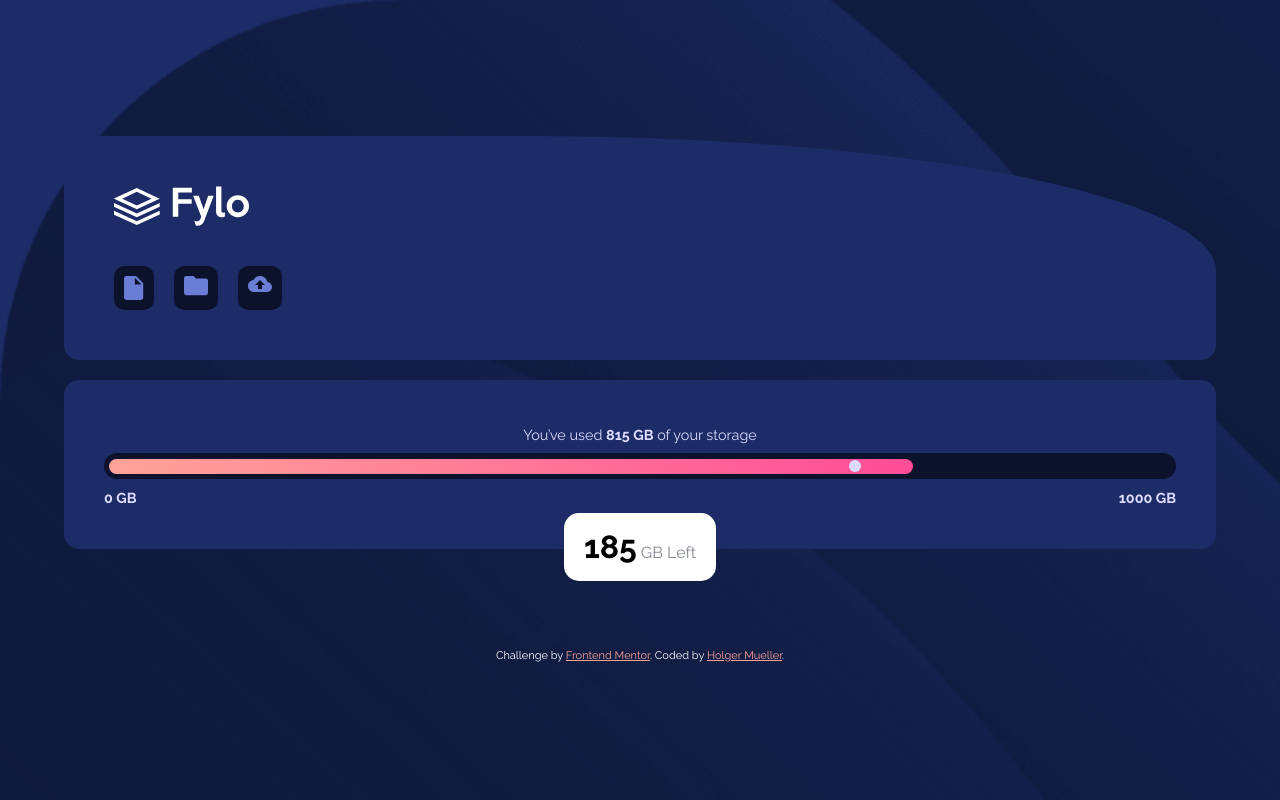
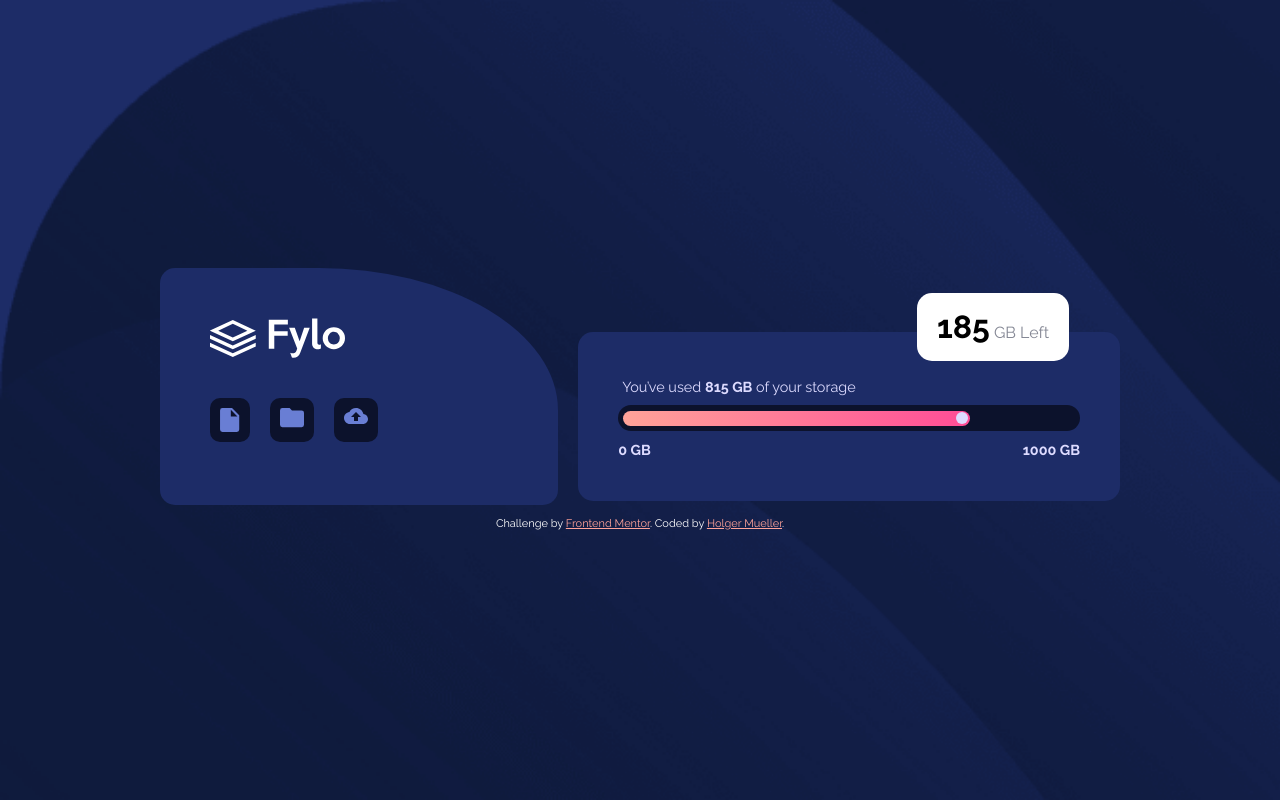
Before and after one commit to Holgermueller/fylo-data-storage-component-master, a plain HTML site: page index.html in a window 1280 px wide. Drawn offline with Linux system fonts and the light colour scheme.

Commit message:
got most of mobile layout done

```diff
--- a/index.html
+++ b/index.html
@@ -39,7 +39,9 @@
           </a>
         </span>
       </section>
+
       <section class="text-section">
+        <div class="text-container">
           <p class="message">You’ve used <bold>815 GB</bold> of your storage</p>
 
           <div>
@@ -52,10 +54,12 @@
               <span class="thousand">1000 GB</span>
             </p>
           </div>
-      </section>
+        </div>
         <div class="gigs-remaining">
           <p><span>185</span> GB Left</p>
+          <div class="arrow"></div>
         </div>
+      </section>
     </main>
 
     <footer class="attribution">
--- a/styles.css
+++ b/styles.css
@@ -106,13 +106,12 @@ body {
 main {
   width: 90%;
   margin: auto;
-  display: flex;
-  flex-direction: column;
+  display: grid;
   gap: 20px;
 }
 
 .icons-section,
-.text-section {
+.text-container {
   background-color: hsl(228, 56%, 26%);
   border-radius: 15px;
 }
@@ -136,7 +135,7 @@ main {
   margin-right: 20px;
 }
 
-.text-section {
+.text-container {
   padding: 40px;
 }
 
@@ -204,7 +203,7 @@ main {
   width: max-content;
   padding: 10px 20px;
   margin: auto;
-  transform: translateY(-3.5rem);
+  transform: translateY(-2rem);
 }
 
 .gigs-remaining p {
@@ -216,6 +215,10 @@ main {
   color: black;
   font-weight: 700;
   font-size: 2rem;
+}
+
+.arrow {
+  display: none;
 }
 
 .attribution {
@@ -234,4 +237,39 @@ main {
     background-size: cover;
     background-color: hsl(228, 56%, 26%);
   }
+
+  main {
+    width: 75%;
+    grid-template-columns: 4;
+  }
+
+  .message {
+    text-align: left;
+  }
+
+  .icons-section {
+    grid-column: 1;
+  }
+
+  .text-section {
+    grid-column: 2/4;
+    transform: translateY(4rem);
+  }
+
+  .dot {
+    margin-left: 96%;
+  }
+
+  .gigs-remaining {
+    transform: translate(9rem, -13rem);
+  }
+
+  .arrow {
+    width: 0;
+    height: 0;
+    border-top: 10px solid transparent;
+    border-bottom: 10px solid transparent;
+
+    border-right: 10px solid blue;
+  }
 }
```
Lines whose indentation alone changed are shown as unchanged.
